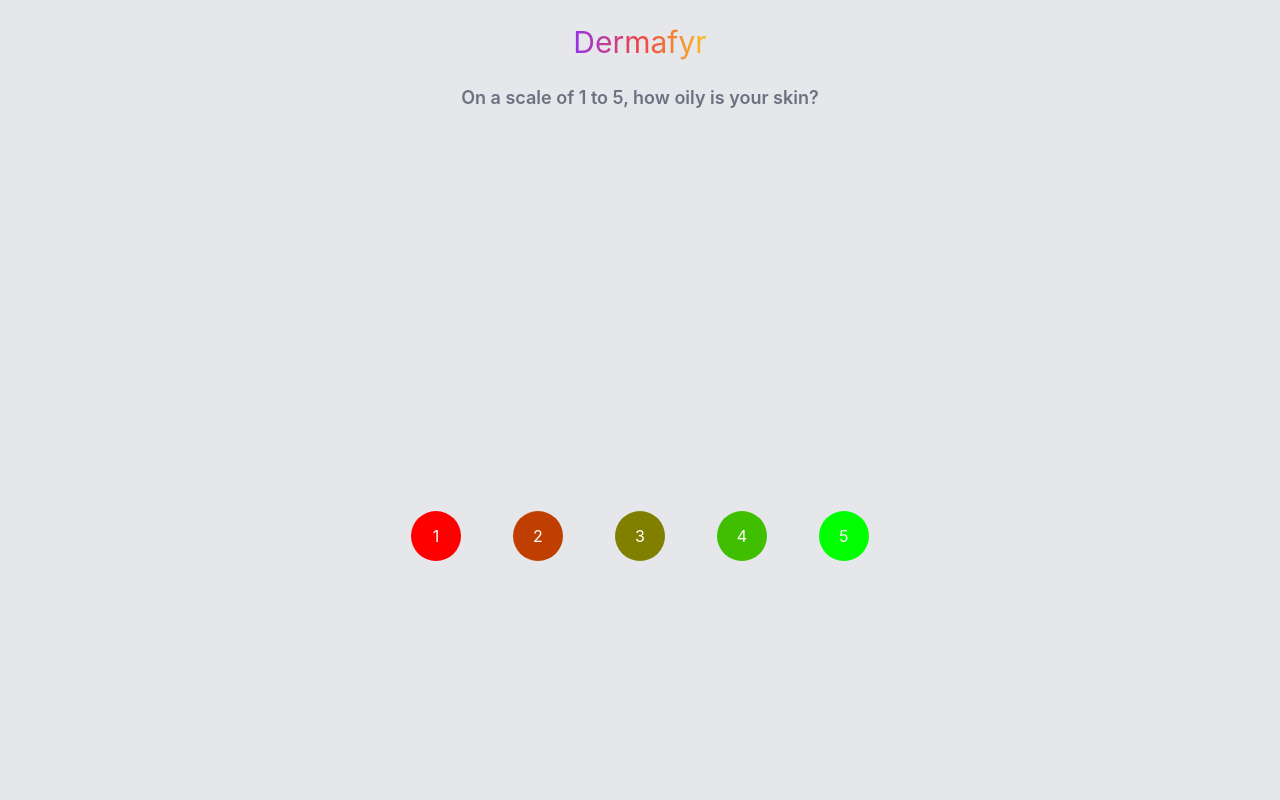
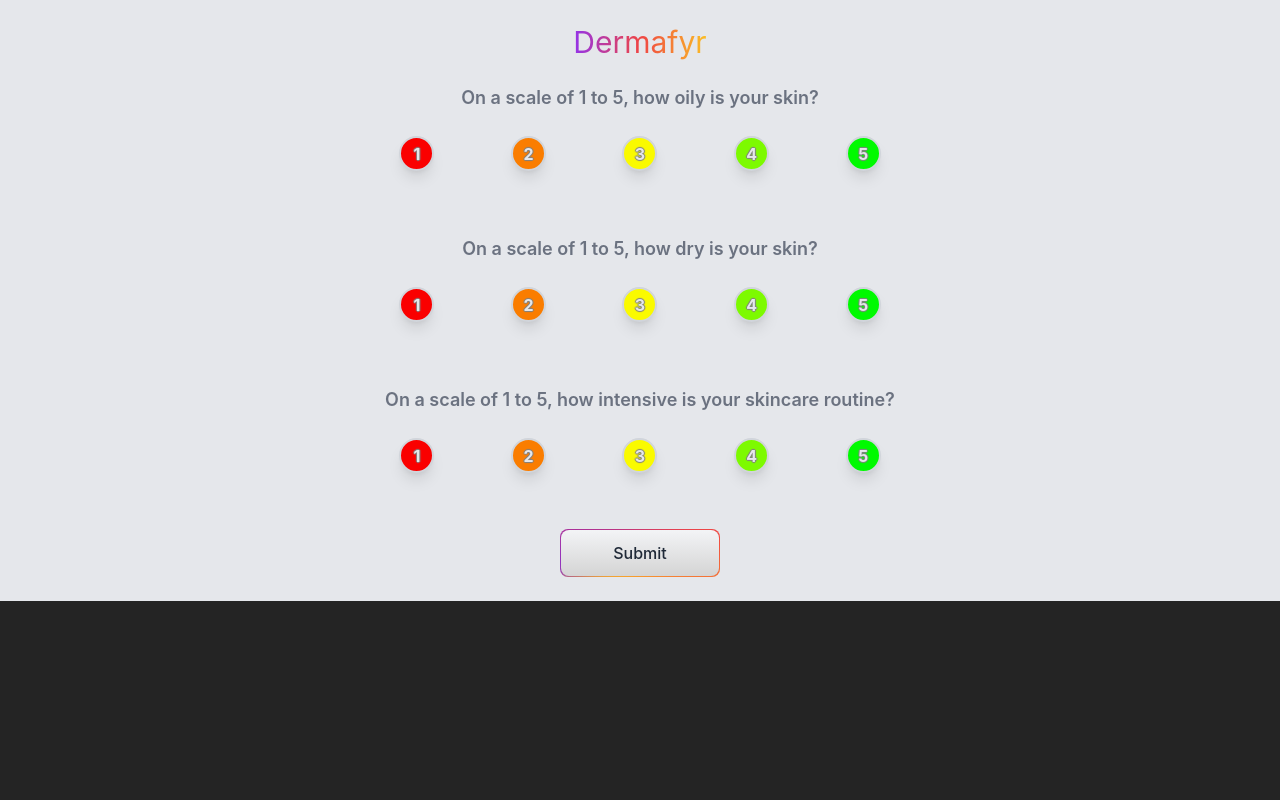
Before and after one commit to priyanshu73/ycp2024, a React (Vite) app in the folder frontend/: page /form in a window 1280 px wide. Shown: the top 800 px of the page. Built offline with nearby package versions, Linux system fonts and the light colour scheme.

Commit message:
Form page complete

```diff
--- a/frontend/src/Components/FormPage.tsx
+++ b/frontend/src/Components/FormPage.tsx
@@ -4,7 +4,7 @@
 
 function FormPage() {
   return (
-   <div className="flex flex-col h-screen w-screen items-center space-y-10 p-6 bg-gray-200 gap-4 font-menlo">
+    <div className="flex flex-col h-full w-full items-center space-y-10 p-6 bg-gray-200 gap-4 font-menlo">
       <div>
         <motion.span className="bg-gradient-to-r from-purple-600 via-red-500 to-amber-400 bg-clip-text text-transparent text-3xl mb-2">
           Dermafyr
--- a/frontend/src/Components/NumberCircles.tsx
+++ b/frontend/src/Components/NumberCircles.tsx
@@ -5,16 +5,27 @@
 
   const handleClick = (number: number) => {
     setSelected(number);
-    console.log(`Circle ${number} clicked`);
+    console.log(`Rectangle ${number} clicked`);
   };
 
   const getColor = (index: number): string => {
-    const colorValue = Math.floor((index / 4) * 255); // Transition from red to green
-    return `rgb(${255 - colorValue}, ${colorValue}, 0)`;
+    const maxIntensity = 250;
+    const half = 4 / 2;
+    let red, green;
+
+    if (index <= half) {
+      red = maxIntensity;
+      green = Math.floor((index / half) * maxIntensity);
+    } else {
+      red = Math.floor(maxIntensity - ((index - half) / half) * maxIntensity);
+      green = maxIntensity;
+    }
+
+    return `rgb(${red}, ${green}, 0)`;
   };
 
   return (
-    <div className="flex justify-around items-center h-screen">
+    <div className="flex justify-around items-center space-x-12">
       {[1, 2, 3, 4, 5].map((number, index) => {
         const isSelected = selected === number;
         return (
@@ -23,11 +34,11 @@
             onClick={() => handleClick(number)}
             style={{
               backgroundColor: getColor(index),
-              width: "50px", // Inline styles for width
-              height: "50px", // Inline styles for height
+              width: "35px", // Adjusted for a more rectangular shape
+              height: "35px",
             }}
-            className={`flex justify-center items-center rounded-full text-white cursor-pointer
-              transition-transform duration-300 ease-in-out
+            className={`flex justify-center items-center rounded-3xl text-gray-200 font-bold cursor-pointer
+              transition-transform duration-300 ease-in-out text-outline border-2 shadow-lg border-gray-300
               ${isSelected ? "scale-150" : "scale-100"}`}
           >
             {number}
```
Also changed, not shown: frontend/src/App.tsx (+13 -10 lines). Lines whose indentation alone changed are shown as unchanged.
